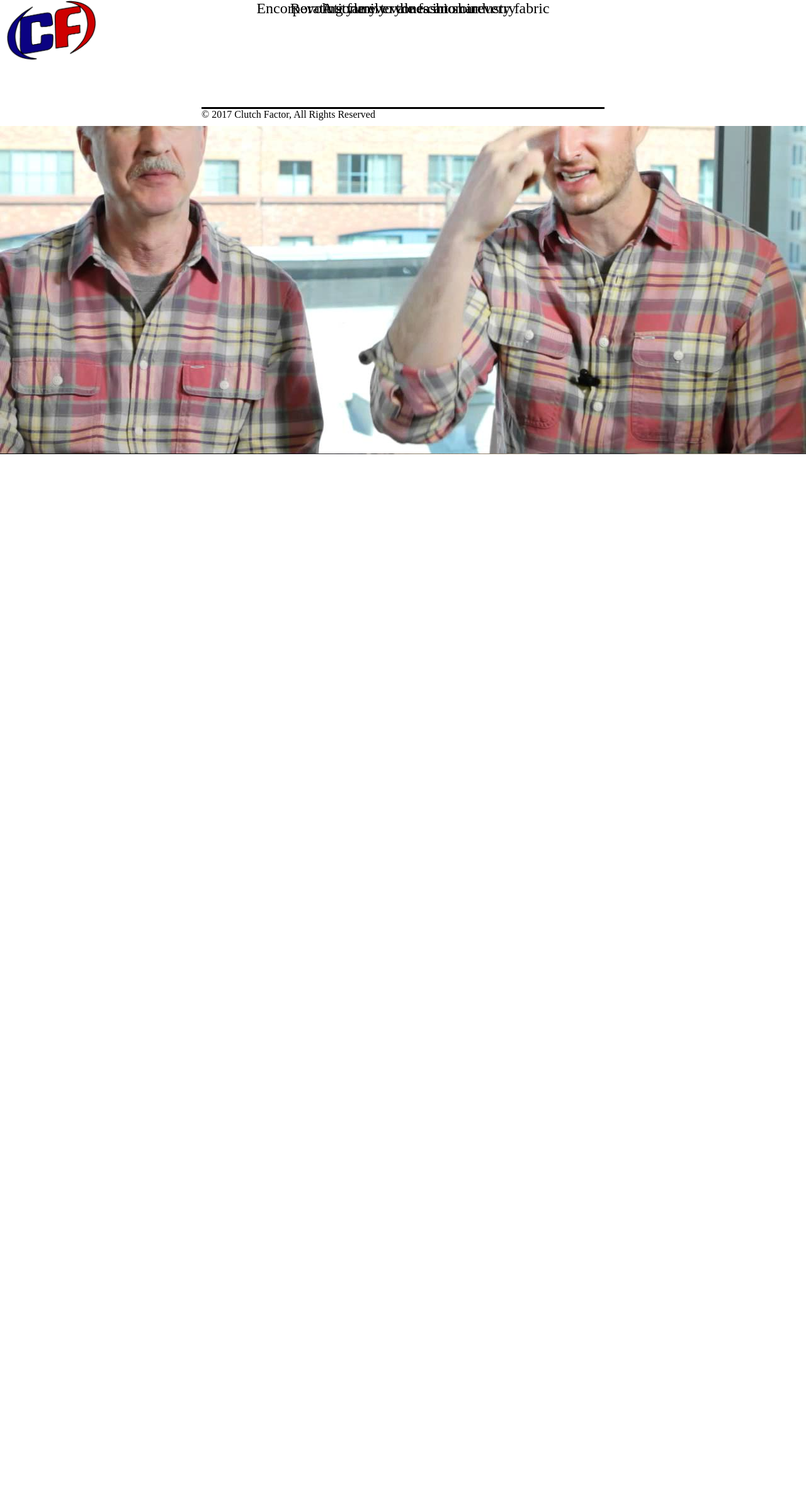
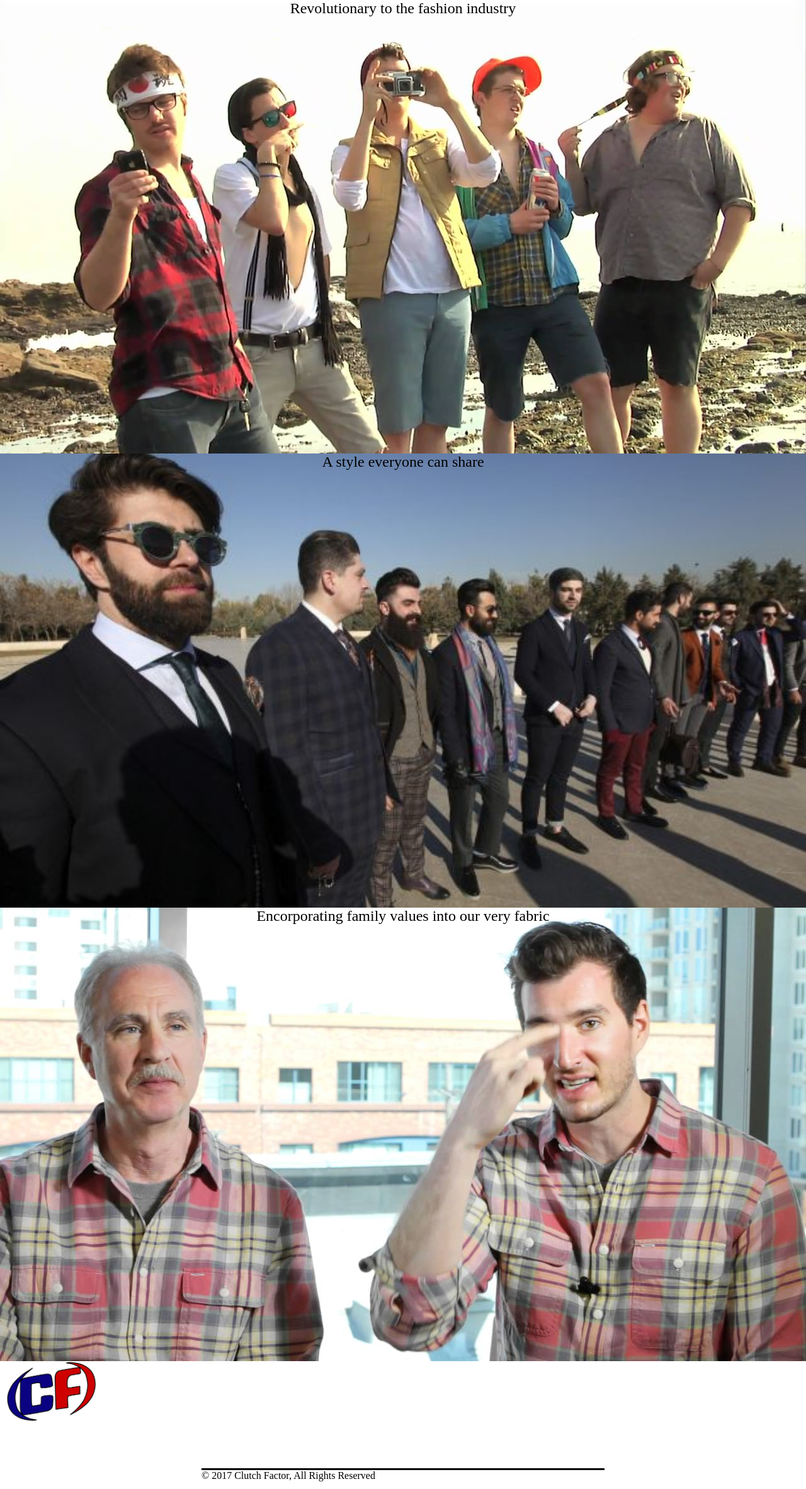
Before and after one commit to lar-ryan-nick/ClutchFactor, a PHP site: page /index.html in a window 1280 px wide. Shown: the part 100-2464 px from the top of the page at 63% size. Before the commit the page ends 821 px from the top, so only its background shows below. Run offline with PHP 8.4, Linux system fonts and the light colour scheme.

Commit message:
Trying to make a killer Landing page

```diff
--- a/index.css
+++ b/index.css
@@ -63,9 +63,6 @@ body {
 }
 
 .landingImage {
-	position: absolute;
-	left: 0px;
-	top: 0px;
 	width: 100%;
 	z-index: -1;
 }
--- a/index.html
+++ b/index.html
@@ -6,11 +6,6 @@
 		<title>Clutch Factor</title>
 	</head>
 	<body>
-		<div class="header">
-			<img class="headerLogo" src="images/ClutchFactor.png" onclick="goToMain();"/>
-			<a class="headerMen" href="https://clutchfactor.herokuapp.com/mens.html">Men</a>
-			<a class="headerWomen" href="https://clutchfactor.herokuapp.com/womens.html">Women</a>
-		</div>
 		<div class="headerFiller"></div>
 		<div class="main">
 			<div class="landingImageDiv">
@@ -34,5 +29,10 @@
 				<p class="footerCopyright">© 2017 Clutch Factor, All Rights Reserved</p>
 			</div>
 		</div>
+		<div class="header">
+			<img class="headerLogo" src="images/ClutchFactor.png" onclick="goToMain();"/>
+			<a class="headerMen" href="https://clutchfactor.herokuapp.com/mens.html">Men</a>
+			<a class="headerWomen" href="https://clutchfactor.herokuapp.com/womens.html">Women</a>
+		</div>
 	</body>
 </html>
```
